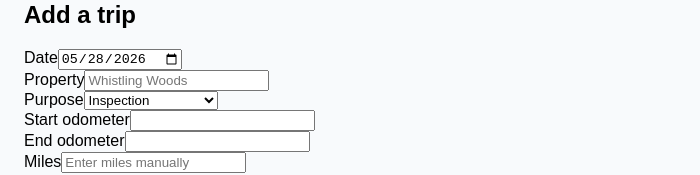
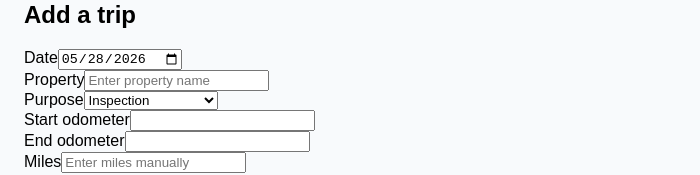
Before and after one commit to howmanymilestohome/airbnb-mileage-logger, a React (Vite) app: page / in a window 1280 px wide. Shown: the part 580-755 px from the top of the page, without its empty margins (0-700 px from the left). Built offline with nearby package versions, Linux system fonts and the light colour scheme.

Commit message:
Update App.jsx

```diff
--- a/src/App.jsx
+++ b/src/App.jsx
@@ -257,7 +257,7 @@ export default function AirbnbMileageLogger() {
                     value={form.property}
                     onChange={(event) => updateForm("property", event.target.value)}
                     className="w-full rounded-xl border border-slate-200 bg-white px-3 py-2 outline-none ring-slate-300 focus:ring-2"
-                    placeholder="Whistling Woods"
+                    placeholder="Enter property name"
                   />
                   <datalist id="property-options">
                     {properties.map((property) => (
```
